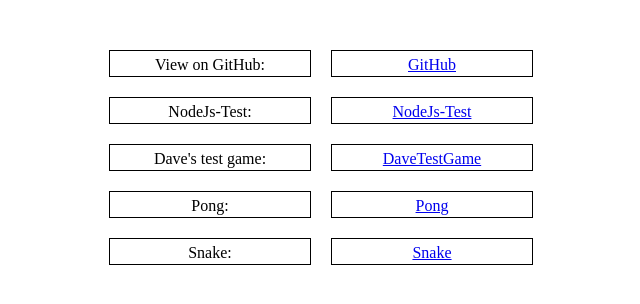
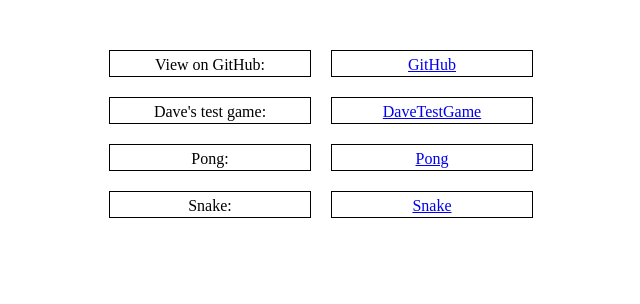
Before and after one commit to jerkdavi/Daves-test-game, a plain HTML site: page index.html in a window 1280 px wide. Shown: the whole page, without its empty margins (175-815 px from the left). Drawn offline with Linux system fonts and the light colour scheme.

Commit message:
Update index.html

```diff
--- a/index.html
+++ b/index.html
@@ -10,9 +10,6 @@
 		<div class="wholehalf1">
 			<div class="half2">
 				<p>View on GitHub: </p>
-			</div>
-			<div class="half2">
-				<p>NodeJs-Test: </p>
 			</div>
 			<div class="half2">
 				<p>Dave's test game: </p>
@@ -29,9 +26,6 @@
 				<p><a href="https://github.com/jerkdavi/jerkdavi.github.io">GitHub</a></p>
 			</div>
 			<div class="half2">
-				<p><a href="nodejs.html">NodeJs-Test</a></p>
-			</div>
-			<div class="half2">
 				<p><a href="DaveTestGame.html">DaveTestGame</a></p>
 			</div>
 			<div class="half2">
```
